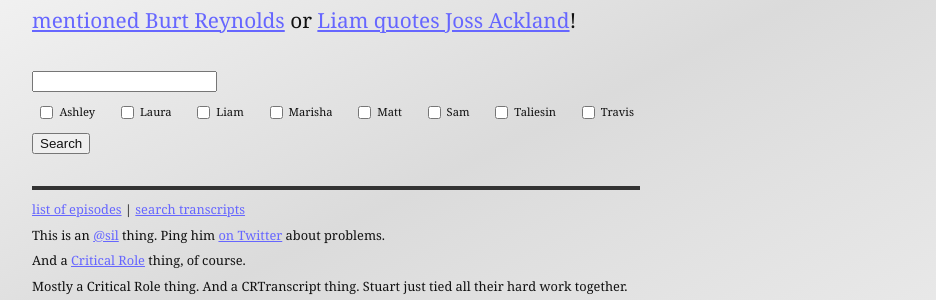
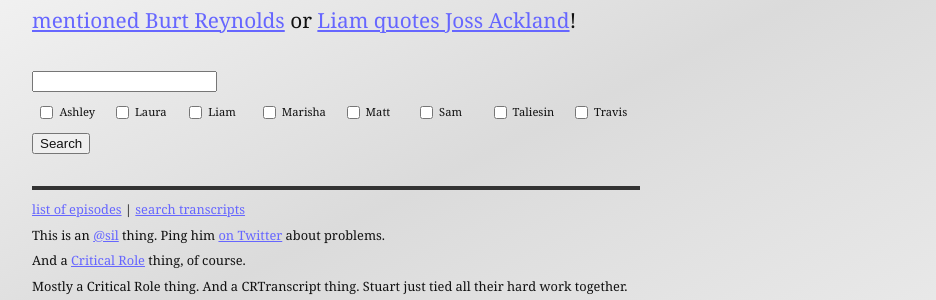
Before and after one commit to stuartlangridge/crtrsrch, a PHP site: page / in a window 1280 px wide. Shown: the part 297-597 px from the top of the page, without its empty margins (304-1240 px from the left). Run offline with PHP 8.4, Linux system fonts and the light colour scheme.

Commit message:
tweak gap between tickboxes

```diff
--- a/style.css
+++ b/style.css
@@ -103,7 +103,6 @@
     display: grid;
     margin: 1em 0;
     padding: 0;
-    grid-gap: 5px;
     grid-template-columns: repeat(8, 1fr);
 }
 form li {
```
